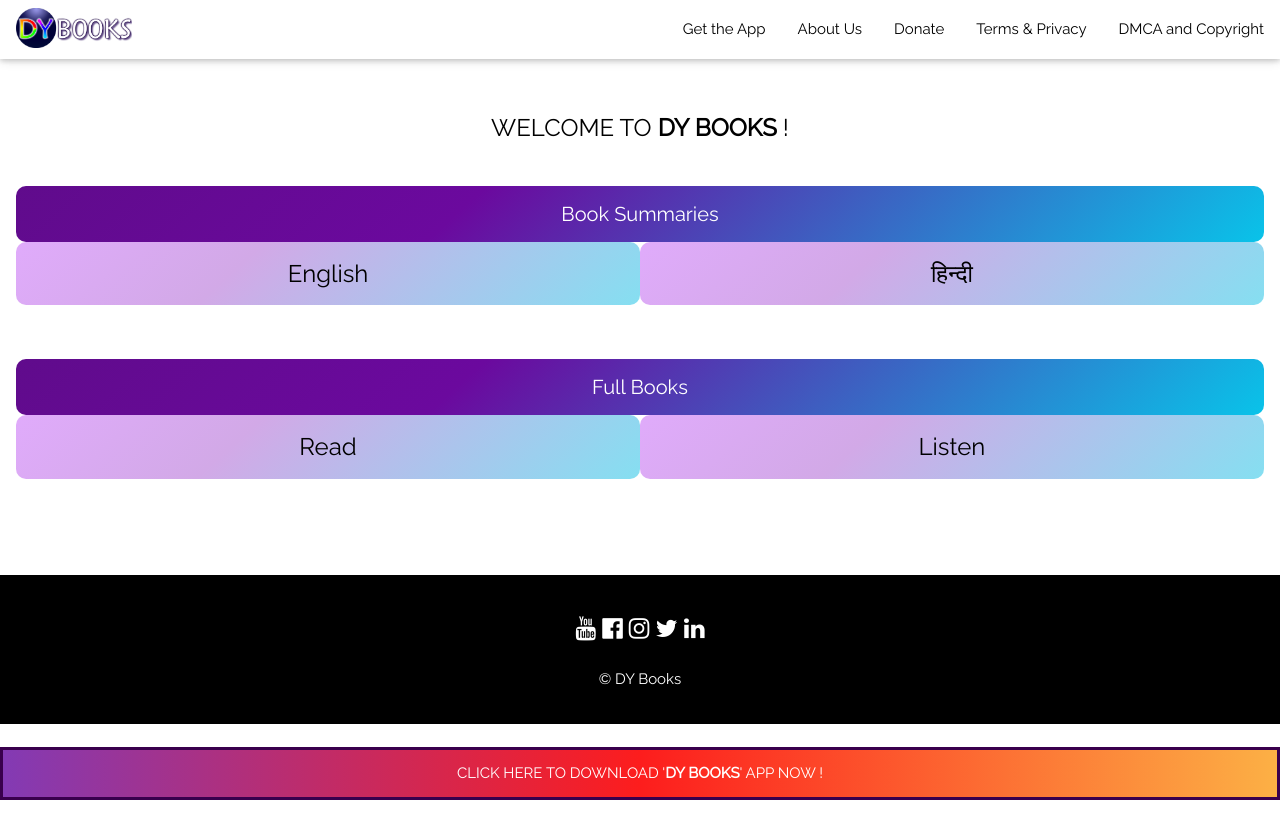
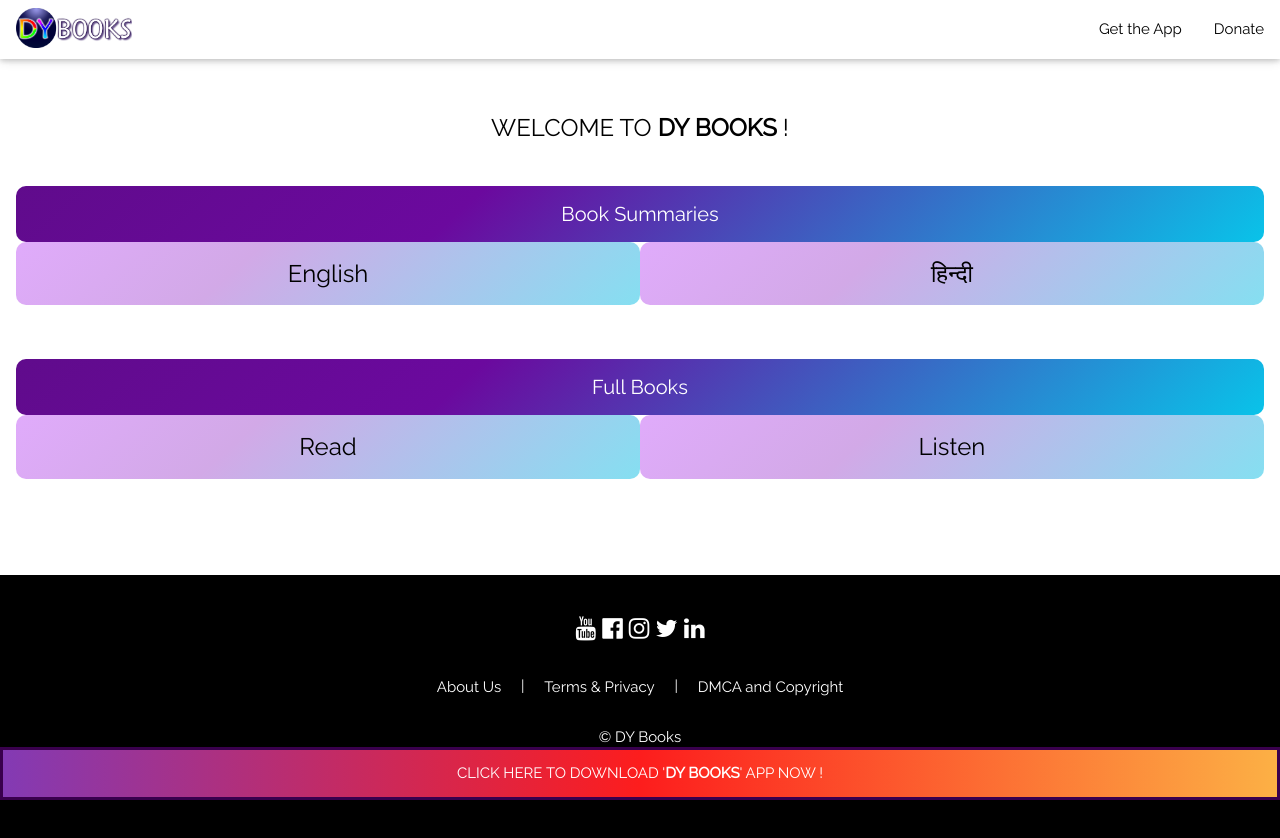
Before and after one commit to priyankainfotech05/DY-Books, a plain HTML site: page index.html in a window 1280 px wide. Before the commit the page ends 800 px from the top, so only its background shows below. Drawn offline with nearby package versions, Linux system fonts and the light colour scheme.

Commit message:
Update index.html

```diff
--- a/index.html
+++ b/index.html
@@ -59,10 +59,7 @@
     <!-- Right-sided navbar links -->
     <div class="w3-right w3-hide-small">
       <a href="/app.html" class="w3-bar-item w3-button">Get the App</a>
-      <a href="/about.html" class="w3-bar-item w3-button">About Us</a>
       <a href="/donate.html" class="w3-bar-item w3-button">Donate</a>
-      <a href="/terms.html" class="w3-bar-item w3-button">Terms & Privacy</a>
-      <a href="/dmca.html" class="w3-bar-item w3-button">DMCA and Copyright</a>
       <!--<a href="#team" class="w3-bar-item w3-button"><i class="fa fa-user"></i> TEAM</a>
       <a href="#work" class="w3-bar-item w3-button"><i class="fa fa-th"></i> WORK</a>
       <a href="#pricing" class="w3-bar-item w3-button"><i class="fa fa-usd"></i> PRICING</a>
@@ -80,10 +77,7 @@
 <nav class="w3-sidebar w3-bar-block w3-black w3-card w3-animate-left w3-hide-medium w3-hide-large" style="display:none" id="mySidebar">
   <a href="javascript:void(0)" onclick="w3_close()" class="w3-bar-item w3-button w3-large w3-padding-16">Close ×</a>
   <a href="/app.html" onclick="w3_close()" class="w3-bar-item w3-button">Get the App</a>
-  <a href="/about.html" onclick="w3_close()" class="w3-bar-item w3-button">About Us</a>
   <a href="/donate.html" onclick="w3_close()" class="w3-bar-item w3-button">Donate</a>
-  <a href="/terms.html" onclick="w3_close()" class="w3-bar-item w3-button">Terms & Privacy</a>
-  <a href="/dmca.html" onclick="w3_close()" class="w3-bar-item w3-button">DMCA and Copyright</a>
   <!--<a href="#team" onclick="w3_close()" class="w3-bar-item w3-button">TEAM</a>
   <a href="#work" onclick="w3_close()" class="w3-bar-item w3-button">WORK</a>
   <a href="#pricing" onclick="w3_close()" class="w3-bar-item w3-button">PRICING</a>
@@ -162,7 +156,13 @@
     <i class="fa fa-snapchat w3-hover-opacity"></i>
     -->
   </div>
+  <p>
+	  <a href="/about.html" class="w3-bar-item w3-button">About Us</a> |
+	  <a href="/terms.html" class="w3-bar-item w3-button">Terms & Privacy</a> |
+	  <a href="/dmca.html" class="w3-bar-item w3-button">DMCA and Copyright</a>
+  </p>
   <p>&copy; DY Books</p>
+  <br><br><br>
 </footer>
 <div style="position: fixed;bottom: 0;left: 0;width: 100%;border: 3px solid #39004d; padding:10px 0px; background: rgb(131,58,180); background: linear-gradient(90deg, rgba(131,58,180,1) 0%, rgba(253,29,29,1) 50%, rgba(252,176,69,1) 100%); color:white;">
 	<center><a href="https://files.appsgeyser.com/DY%20Books_17103259.apk" target="_blank">CLICK HERE TO DOWNLOAD '<b>DY BOOKS</b>' APP NOW !</a></center>
```
